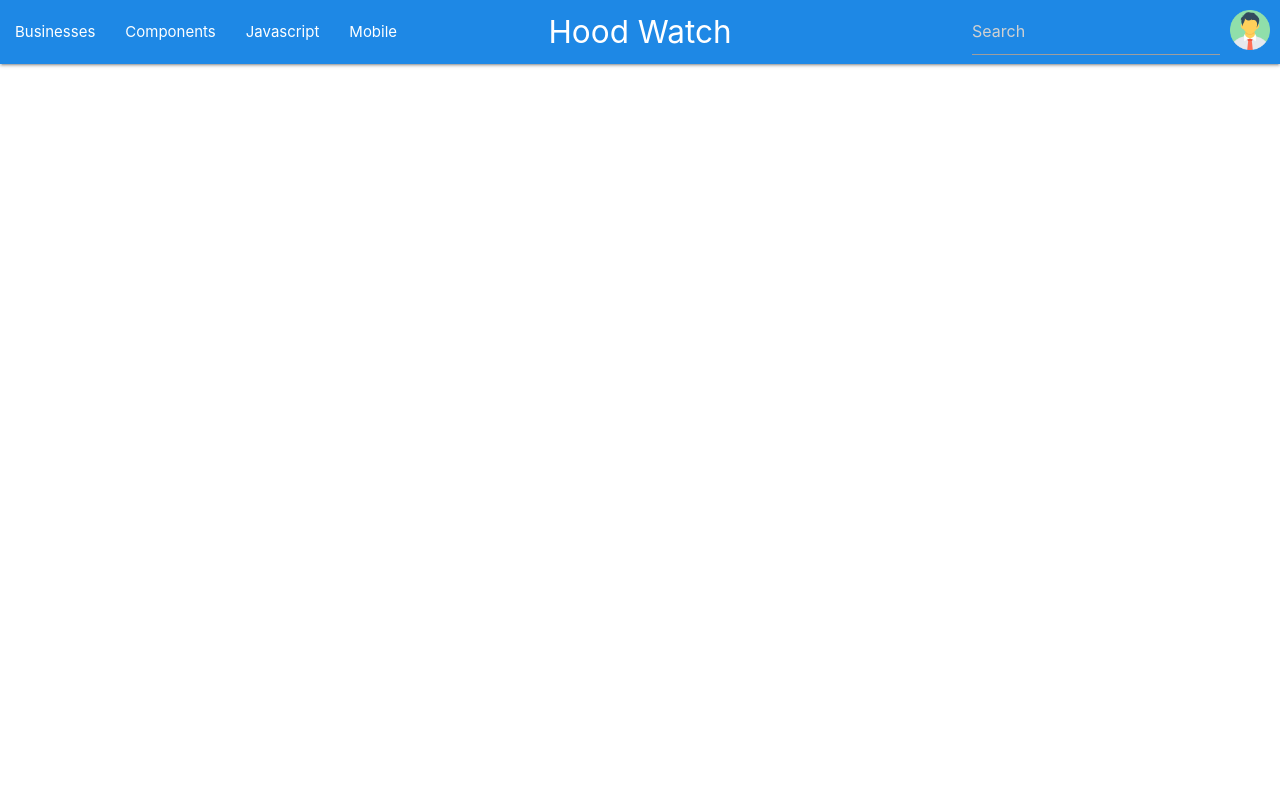
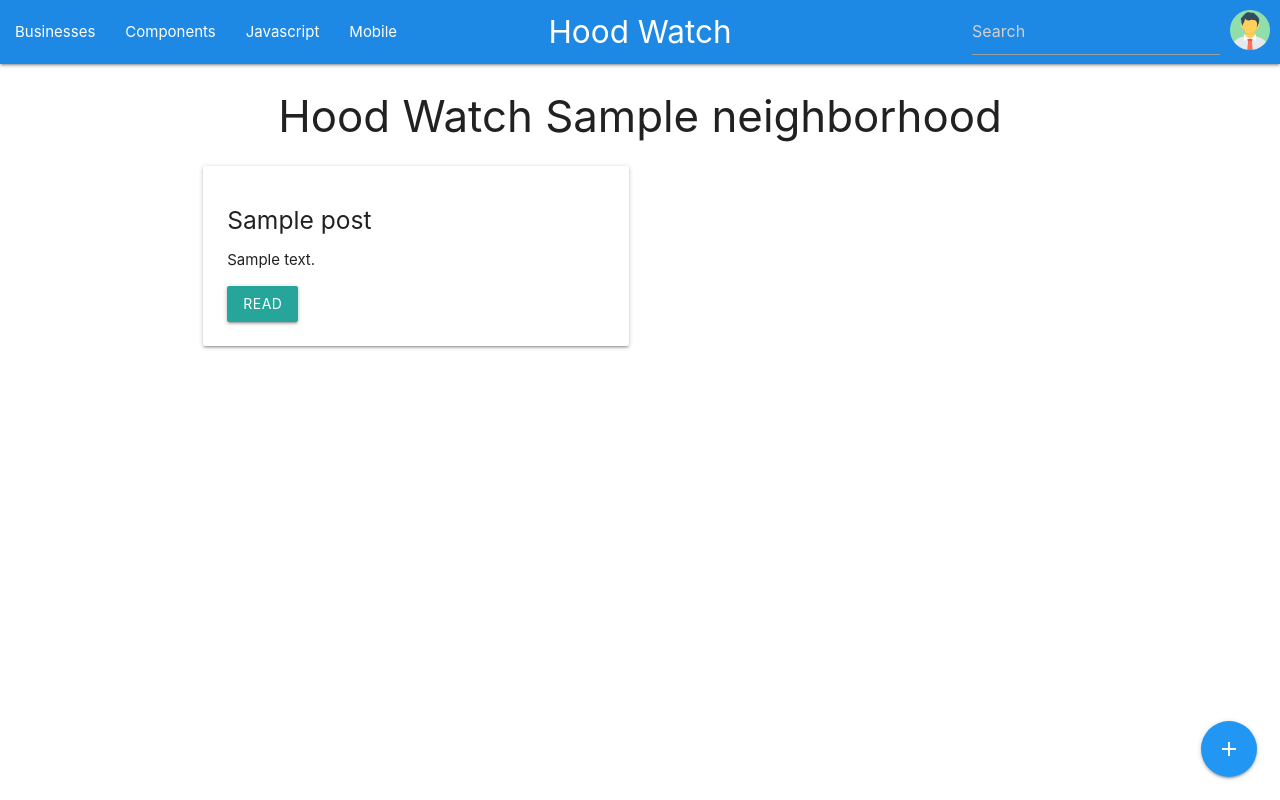
Before and after one commit to maxwellkimutai/hoodwatch, a Django app: template neighborhood/templates/index.html in a window 1280 px wide. Run offline with Django 3.2, Linux system fonts and the light colour scheme; the template is opened without the code that fills it: most values are stand-ins (such as "Sample title", 1, 10 or a date in 2020); some libraries are stand-ins or nearby versions.

Commit message:
add posts display

```diff
--- a/neighborhood/templates/index.html
+++ b/neighborhood/templates/index.html
@@ -1,4 +1,45 @@
 {% include 'base.html' %}
 {%block content%}
+    <div class="container">
+        <div class="row">
+            <div class="col m12">
+                <h3 class="center-align">Hood Watch {{profile.neighborhood}}</h3>
 
+            </div>
+            {% for post in posts %}
+            <div class="col s12 m6">
+             <div class="card-panel">
+               <h5>{{post.title}}</h5>
+               <p>{{post.content|truncatechars:200}}</p>
+               <a class="waves-effect waves-light btn" href="{% url 'post' post.id %}">Read</a>
+             </div>
+            </div>
+            <div class="fixed-action-btn">
+                <a class="btn-floating btn-large blue modal-trigger" href="#modal1"><i class="large material-icons">add</i></a>
+            </div>
+            {% endfor %}
+        </div>
+        <!-- Modal Structure -->
+        <div id="modal1" class="modal" style="max-height: 800px !important;">
+          <form action="{%url 'index' %}" method='post' enctype="multipart/form-data">
+          <div class="modal-content">
+            <h4>Add a Post</h4>
+
+                {% csrf_token %}
+                {{ form }}
+
+          </div>
+          <div class="modal-footer">
+              <button type='submit' class="btn btn-success" style="margin-right:20px;">Submit</button>
+          </div>
+          </form>
+        </div>
+          {% block script%}
+          <script type="text/javascript">
+              $(document).ready(function(){
+                $('.modal').modal();
+              });
+          </script>
+          {% endblock %}
+    </div>
 {% endblock %}
```
